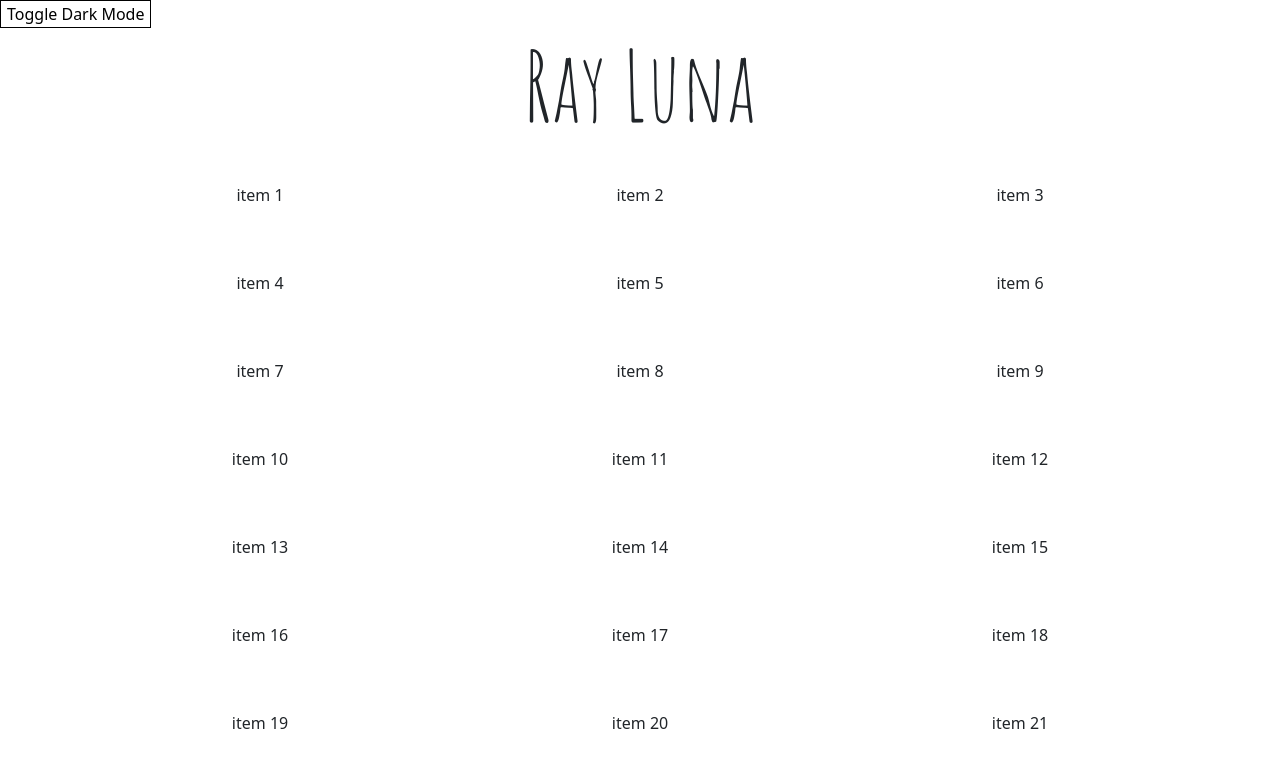
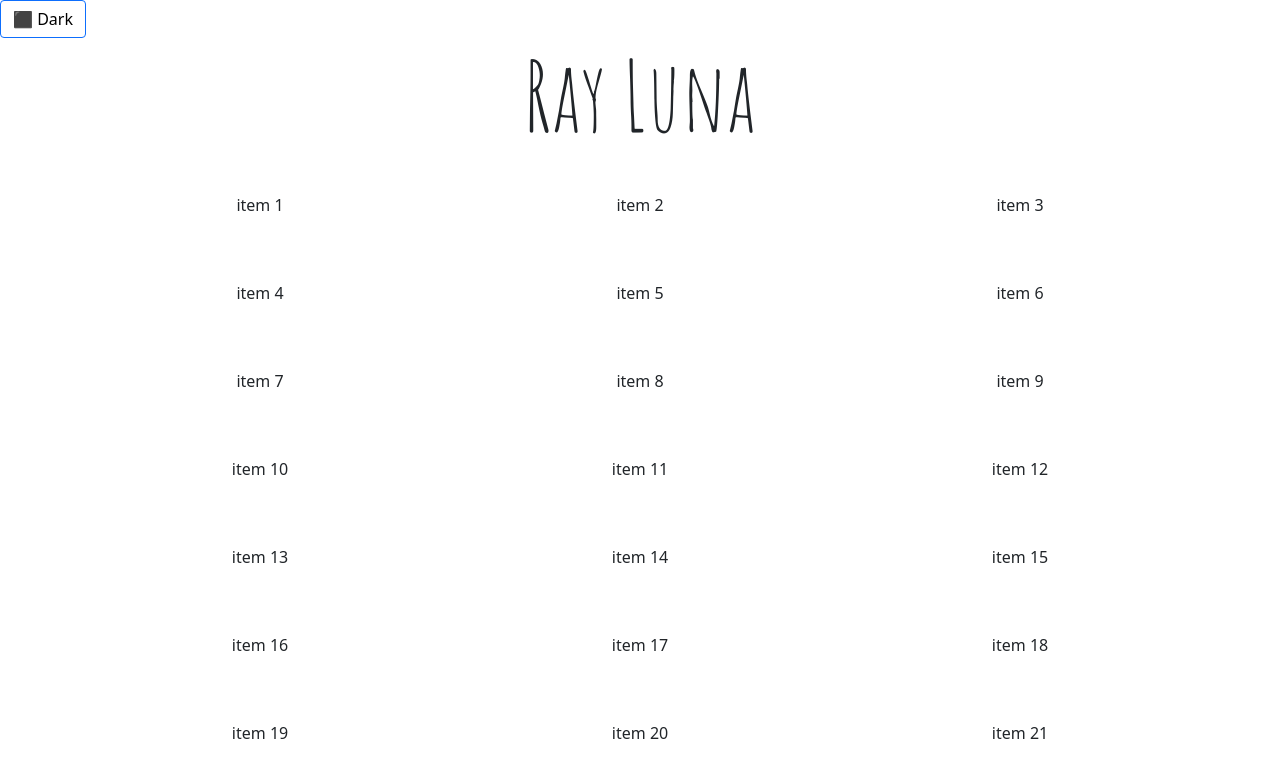
Before and after one commit to leon-luna-ray/image-gallery, a React (Create React App) app: page / in a window 1280 px wide. Shown: the top 778 px of the page. Built offline with nearby package versions, Linux system fonts and the light colour scheme.

Commit message:
customize dark mode

```diff
--- a/src/components/App.js
+++ b/src/components/App.js
@@ -1,7 +1,7 @@
 import React from 'react';
 import Header from './Header';
 import ImageGrid from './ImageGrid';
-import DarkModeComponent from './DarkModeComponent';
+import DarkModeBtn from './DarkModeBtn';
 import '../styles/App.css';
 
 const App = () => {
@@ -30,7 +30,6 @@ const App = () => {
   ];
   return (
     <div>
-      <DarkModeComponent />
       <Header />
       <ImageGrid data={data} />
     </div>
--- a/src/components/DarkModeComponent.js
+++ b/src/components/DarkModeBtn.js
@@ -1,21 +1,20 @@
 import React from 'react';
+import { Button } from 'react-bootstrap';
 import useDarkMode from '../hooks/useDarkMode';
-import '../styles/body.css';
 
 const DarkModeComponent = () => {
   const [darkMode, setDarkMode] = useDarkMode();
 
   return (
-    <button
+    <Button
       onClick={() => setDarkMode((prevDarkMode) => !prevDarkMode)}
       style={{
-        border: `1px solid ${darkMode ? 'white' : 'black'}`,
-        background: 'none',
+        background: darkMode ? '#333' : '#fff',
         color: darkMode ? 'white' : 'black',
       }}
     >
-      Toggle Dark Mode
-    </button>
+      {darkMode ? '⬜️    Light' : '⬛️    Dark'}
+    </Button>
   );
 };
 
--- a/src/components/Header.js
+++ b/src/components/Header.js
@@ -1,8 +1,11 @@
 import React from 'react';
+import DarkModeBtn from './DarkModeBtn';
 
 const Header = () => {
   return (
     <header>
+      <DarkModeBtn id='dark-mode-btn' />
+
       <h1 className='site-title'>Ray Luna</h1>
     </header>
   );
--- a/src/styles/App.css
+++ b/src/styles/App.css
@@ -1,3 +1,8 @@
+body.dark-mode {
+  background-color: #333;
+  color: #fff;
+}
+
 .site-title {
   font-family: 'Amatic SC', cursive;
   text-align: center;
--- a/src/styles/body.css
+++ /dev/null
@@ -1,3 +0,0 @@
-body.dark-mode {
-  background-color: #333;
-}
```
Also changed, not shown: src/components/EventListenerComponent.js (deleted, +0 -13 lines), src/components/MediaQueryComponent.js (deleted, +0 -10 lines), src/components/StorageComponent.js (deleted, +0 -21 lines).
